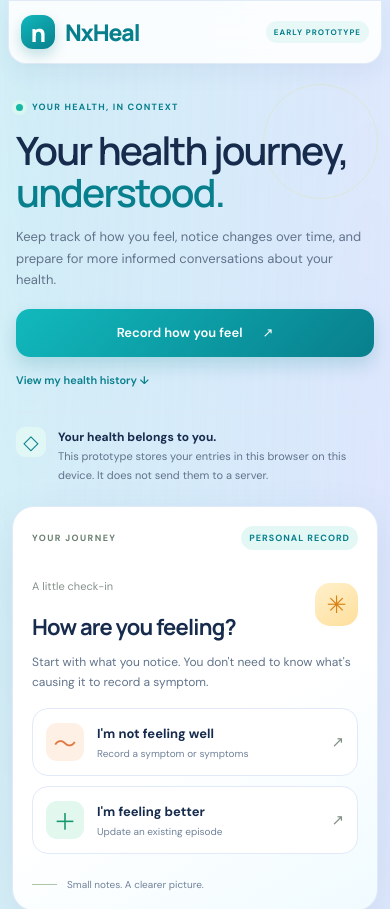
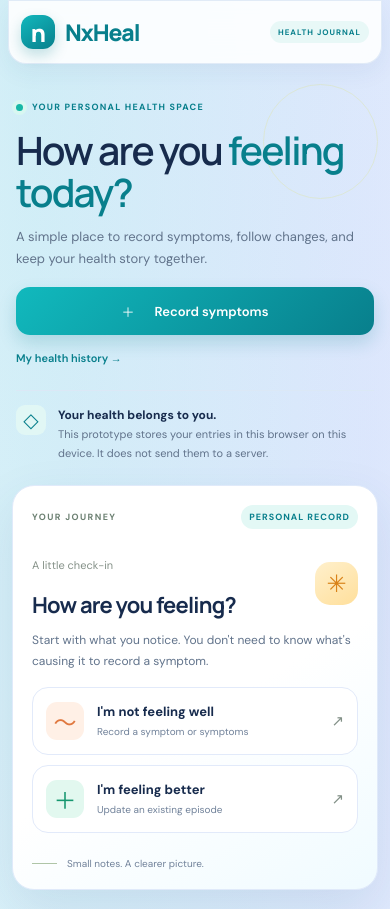
Before and after one commit to Holladworld/Nxheal, a React (Vite) app: page / in a window 390 px wide. Shown: the top 909 px of the page. Built offline with nearby package versions, Linux system fonts and the light colour scheme.

Commit message:
ux: make NxHeal home screen feel like a mobile health app

```diff
--- a/src/App.tsx
+++ b/src/App.tsx
@@ -183,22 +183,21 @@ export default function App() {
           <span className="brand-mark" aria-hidden="true">n</span>
           <span>NxHeal</span>
         </a>
-        <span className="prototype-label">EARLY PROTOTYPE</span>
+        <span className="prototype-label"><span className="live-dot" /> HEALTH JOURNAL</span>
       </header>
 
       <section className="hero" id="top" aria-labelledby="hero-title">
         <div className="hero-copy">
-          <p className="eyebrow"><span className="status-dot" /> YOUR HEALTH, IN CONTEXT</p>
-          <h1 id="hero-title">Your health journey, <em>understood.</em></h1>
+          <p className="eyebrow"><span className="status-dot" /> YOUR PERSONAL HEALTH SPACE</p>
+          <h1 id="hero-title">How are you <em>feeling today?</em></h1>
           <p className="hero-description">
-            Keep track of how you feel, notice changes over time, and prepare
-            for more informed conversations about your health.
+            A simple place to record symptoms, follow changes, and keep your health story together.
           </p>
           <div className="hero-actions">
-            <button className="primary-button" onClick={() => { setShowForm(true); setMessage(''); }} type="button">
-              Record how you feel <span aria-hidden="true">↗</span>
+            <button className="primary-button" onClick={() => { setShowForm(true); setMessage(''); document.getElementById('report')?.scrollIntoView({ behavior: 'smooth', block: 'start' }); }} type="button">
+              <span aria-hidden="true">＋</span> Record symptoms
             </button>
-            <a className="quiet-note" href="#history">View my health history ↓</a>
+            <a className="quiet-note" href="#history">My health history <span aria-hidden="true">→</span></a>
           </div>
           <div className="trust-note">
             <span className="shield-icon" aria-hidden="true">◇</span>
@@ -367,6 +366,13 @@ export default function App() {
         </div>
       </section>
 
+      <nav className="mobile-tabbar" aria-label="Main navigation">
+        <a href="#top" className="mobile-tab active"><span aria-hidden="true">⌂</span><small>Home</small></a>
+        <button type="button" className="mobile-tab" onClick={() => { setShowForm(true); setMessage(''); document.getElementById('report')?.scrollIntoView({ behavior: 'smooth', block: 'start' }); }}><span aria-hidden="true">＋</span><small>Record</small></button>
+        <a href="#history" className="mobile-tab"><span aria-hidden="true">▤</span><small>History</small></a>
+        <a href="#health-summary" className="mobile-tab"><span aria-hidden="true">♡</span><small>Summary</small></a>
+      </nav>
+
       <footer className="page-footer">
         <p><strong>Important:</strong> NxHeal is a prototype for tracking personal health experiences. It does not diagnose conditions or replace professional medical care. Seek urgent medical help for severe or rapidly worsening symptoms.</p>
         <span>NXHEAL · BUILT WITH CARE</span>
```
